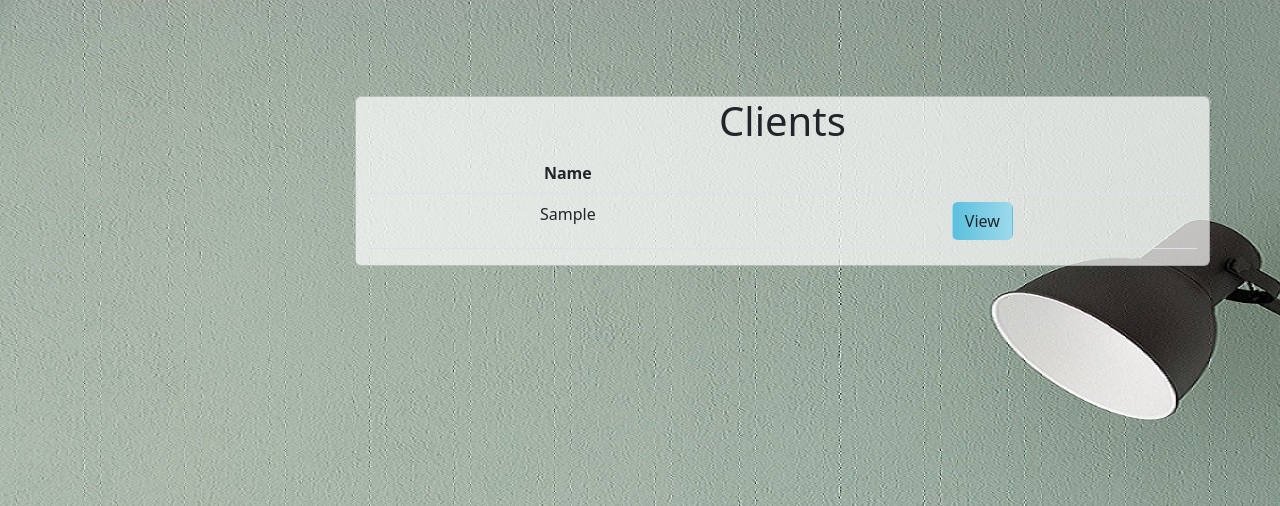
After one commit to Wena17/capstone-backend, a Flask app: page /client in a window 1280 px wide. The commit adds this page. Shown: the top 506 px of the page. Run offline with Flask 3, Linux system fonts and the light colour scheme; tables that the repository leaves empty hold one stand-in row (values such as "Sample post"); some libraries are stand-ins or nearby versions.

Commit message:
some modification

```diff
--- a/app.py
+++ b/app.py
@@ -106,6 +106,12 @@ def show_scheduleoutages():
     # TODO display technician name
     out = ScheduleOutages.query.order_by(desc(ScheduleOutages.start)).all()
     return render_template('scheduledOutages.html', outages=out)
+
+
+@app.route('/client')
+def show_clients():
+    clients = User.query.filter_by(admin=True).order_by(desc(User.id)).all()
+    return render_template('client.html', client=clients)
 
 
 @app.route("/api/v1/devices", methods=['GET'])
--- a/templates/base.html
+++ b/templates/base.html
@@ -44,7 +44,7 @@
             <i class="fas fa-bars"></i>
           </button>
           <a class="navbar-brand" href="/landing_page">
-            <img src="{{ url_for('static', filename='UTLogo.png') }}" style="width:270px; height:270px;">
+            <img src="{{ url_for('static', filename='nameLogo.png') }}" style="width:170px; height:27px;">
           </a>
 
           <ul class="navbar-nav ms-auto d-flex flex-row">
@@ -66,7 +66,7 @@
                 <i class="fas fa-users fa-fw me-3"></i><span>Add admin</span>
               </a>
               <!-- TODO list of companies or clients -->
-              <a href="#" class="list-group-item list-group-item-action py-2 ripple"><i
+              <a href="/client" class="list-group-item list-group-item-action py-2 ripple"><i
                   class="fas fa-building fa-fw me-3"></i><span>Clients</span>
               </a>
               <a href="/orders" class="list-group-item list-group-item-action py-2 ripple">
@@ -91,7 +91,7 @@
               <i class="fas fa-bars"></i>
             </button>
             <a class="navbar-brand" href="/landing_page">
-              <img src="{{ url_for('static', filename='nameLogo.png') }}" height="25" />
+              <img src="{{ url_for('static', filename='nameLogo.png') }}" style="width:170px; height:27px;">
             </a>
 
             <ul class="navbar-nav ms-auto d-flex flex-row">
--- /dev/null
+++ b/templates/client.html
@@ -0,0 +1,29 @@
+{% extends "base.html" %}
+
+{% block content %}
+<div class="jumbotron mt-5">
+  <div class="row justify-content-end">
+    <div class="card w-75 mt-5 align-middle" style="background-color: rgba(255, 255, 255, 0.7);">
+      <div class="d-flex justify-content-center">
+        <h1 class="diplay-4">Clients</h1>
+      </div>
+      <table class="table">
+        <thead>
+        <tr>
+          <th scope="col">Name</th>
+          <th scope="col"></th>
+        </tr>
+        </thead>
+        <tbody>
+        {% for cli in client %}
+        <tr>
+          <td>{{cli.company}}</td>
+          <td><button id="btnView" class="btn" style="background: linear-gradient(to right, #5bc0de, #9dd9eb);">View</button></td>
+        </tr>
+        {% endfor %}
+        </tbody>
+      </table>
+    </div>
+  </div>
+</div>
+{% endblock %}
```
